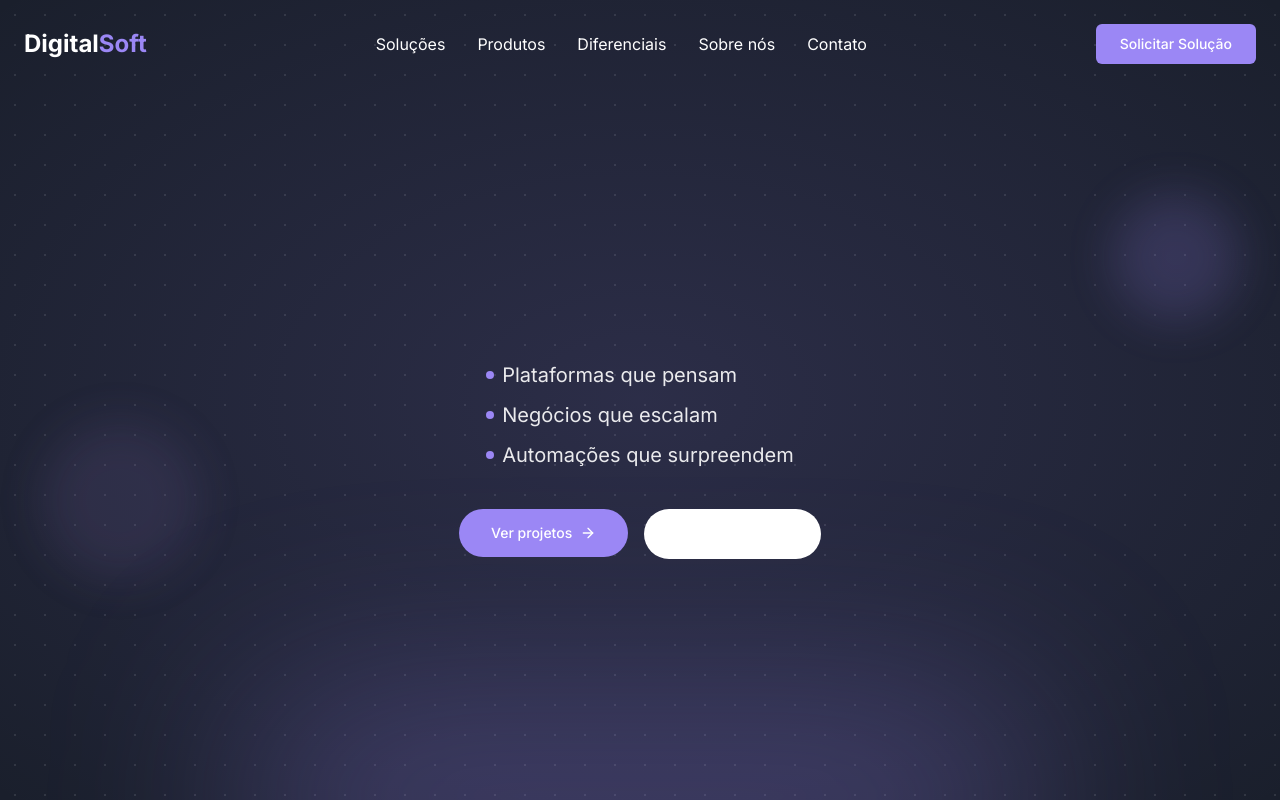
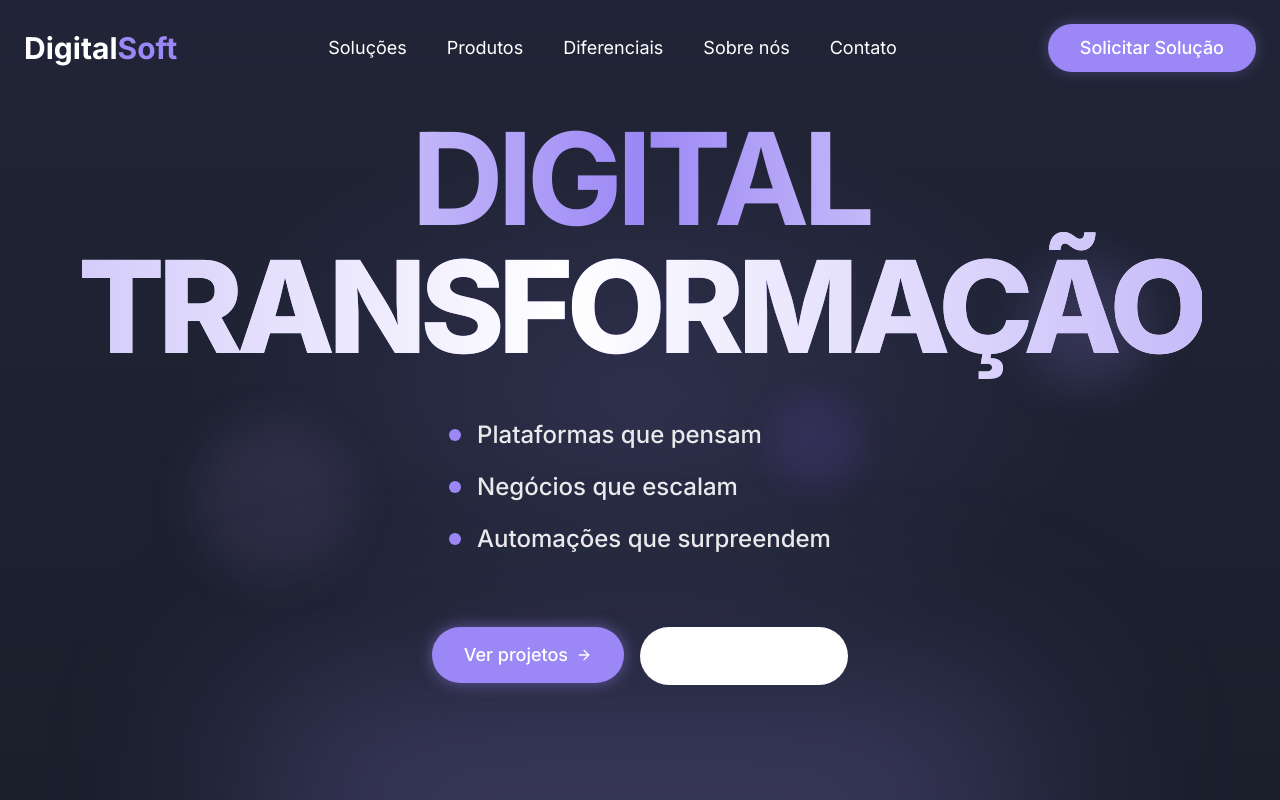
Before and after one commit to luabre/soft-solution-accelerate, a React (Vite) app: page / in a window 1280 px wide. Shown: the top 800 px of the page. Built offline with nearby package versions, Linux system fonts and the light colour scheme.

Commit message:
Refactor: Improve hero section impact
Enhanced the hero section to generate a stronger initial impact, focusing on immediate visual appeal and a compelling first impression.

```diff
--- a/src/components/HeroSection.tsx
+++ b/src/components/HeroSection.tsx
@@ -5,50 +5,60 @@ import { Button } from "@/components/ui/button";
 
 const HeroSection = () => {
   return (
-    <section className="w-full min-h-screen flex flex-col justify-center relative overflow-hidden py-12 md:py-20 hero-grid">
-      <div className="absolute inset-0 bg-gradient-radial from-digital-purple/20 to-transparent opacity-70"></div>
+    <section className="w-full min-h-screen flex flex-col justify-center relative overflow-hidden py-12 md:py-20">
+      {/* Background effects */}
+      <div className="absolute inset-0 bg-digital-dark-purple z-0">
+        <div className="absolute inset-0 bg-gradient-to-b from-digital-purple/5 to-transparent"></div>
+        <div className="absolute top-0 left-0 w-full h-full bg-[radial-gradient(ellipse_at_center,_var(--tw-gradient-stops))] from-digital-purple/20 via-transparent to-transparent opacity-70"></div>
+      </div>
 
-      {/* Animated background elements */}
-      <div className="absolute top-1/4 right-10 w-32 h-32 bg-digital-purple/30 rounded-full blur-xl animate-float"></div>
-      <div className="absolute bottom-1/4 left-10 w-40 h-40 bg-digital-secondary-purple/20 rounded-full blur-xl animate-float-delay"></div>
+      {/* Animated orbs */}
+      <div className="absolute top-1/3 right-[10%] w-32 h-32 bg-digital-purple/30 rounded-full blur-xl animate-float"></div>
+      <div className="absolute bottom-1/4 left-[15%] w-40 h-40 bg-digital-secondary-purple/20 rounded-full blur-xl animate-float-delay"></div>
+      <div className="absolute top-1/2 left-[60%] w-24 h-24 bg-digital-vivid-purple/20 rounded-full blur-lg animate-float"></div>
 
       <div className="container px-4 md:px-6 mx-auto relative z-10">
-        <div className="flex flex-col items-center text-center gap-6">
-          <h1 className="text-4xl md:text-6xl lg:text-8xl font-bold tracking-tight opacity-0 animate-fade-in bg-clip-text text-transparent bg-gradient-to-r from-white via-digital-purple to-white">
-            CRIAMOS O <span className="shimmer-text font-extrabold">FUTURO</span>
+        <div className="flex flex-col items-center text-center gap-8 md:gap-12">
+          {/* Main heading with impactful typography */}
+          <h1 className="text-5xl md:text-7xl lg:text-9xl font-bold tracking-tighter animate-fade-in bg-clip-text text-transparent bg-gradient-to-r from-white via-digital-purple to-white">
+            <span className="block">DIGITAL</span>
+            <span className="shimmer-text font-extrabold">TRANSFORMAÇÃO</span>
           </h1>
 
-          <div className="flex flex-col gap-3 opacity-0 animate-fade-in-delay-1 max-w-xl">
-            <div className="flex items-center gap-2 text-lg md:text-xl">
-              <span className="inline-block w-2 h-2 rounded-full bg-digital-purple"></span>
-              <p className="text-white/90">Plataformas que pensam</p>
-            </div>
-            <div className="flex items-center gap-2 text-lg md:text-xl">
-              <span className="inline-block w-2 h-2 rounded-full bg-digital-purple"></span>
-              <p className="text-white/90">Negócios que escalam</p>
-            </div>
-            <div className="flex items-center gap-2 text-lg md:text-xl">
-              <span className="inline-block w-2 h-2 rounded-full bg-digital-purple"></span>
-              <p className="text-white/90">Automações que surpreendem</p>
-            </div>
+          {/* Highlighted bullet points */}
+          <div className="flex flex-col gap-5 animate-fade-in-delay-1 max-w-2xl">
+            {bulletPoints.map((point, index) => (
+              <div key={index} className="flex items-center gap-4 group">
+                <span className="inline-block w-3 h-3 rounded-full bg-digital-purple group-hover:scale-125 transition-all duration-300"></span>
+                <p className="text-xl md:text-2xl text-white/90 font-medium">{point}</p>
+              </div>
+            ))}
           </div>
 
-          <div className="flex flex-col sm:flex-row gap-4 mt-4 opacity-0 animate-fade-in-delay-2">
-            <Button className="bg-digital-purple hover:bg-digital-purple/90 text-white px-8 py-6 rounded-full flex items-center gap-2 hover:translate-y-[-5px] transition-all duration-300">
+          {/* CTA buttons with enhanced styling */}
+          <div className="flex flex-col sm:flex-row gap-4 mt-6 animate-fade-in-delay-2">
+            <Button className="bg-digital-purple hover:bg-digital-purple/90 text-white px-8 py-7 text-lg rounded-full flex items-center gap-2 hover:-translate-y-1 transition-all duration-300 shadow-[0_0_15px_rgba(155,135,245,0.5)]">
               Ver projetos
-              <ArrowRight size={18} />
+              <ArrowRight size={20} />
             </Button>
-            <Button variant="outline" className="border-white/20 hover:border-digital-purple text-white hover:bg-white/5 px-8 py-6 rounded-full flex items-center gap-2 hover:translate-y-[-5px] transition-all duration-300">
+            <Button variant="outline" className="border-white/20 hover:border-digital-purple text-white hover:bg-white/5 px-8 py-7 text-lg rounded-full flex items-center gap-2 hover:-translate-y-1 transition-all duration-300">
               Solicitar solução
             </Button>
           </div>
         </div>
       </div>
 
-      {/* Visual elements */}
+      {/* Bottom glow effect */}
       <div className="absolute -bottom-24 left-1/2 w-[800px] h-[200px] bg-digital-purple/30 rounded-full blur-[100px] -translate-x-1/2"></div>
     </section>
   );
 };
 
+// Bullet points data
+const bulletPoints = [
+  "Plataformas que pensam",
+  "Negócios que escalam",
+  "Automações que surpreendem"
+];
+
 export default HeroSection;
--- a/src/components/Navbar.tsx
+++ b/src/components/Navbar.tsx
@@ -26,20 +26,20 @@ const Navbar = () => {
       }`}
     >
       <div className="container mx-auto px-4 md:px-6 flex items-center justify-between">
-        <a href="#" className="text-white font-bold text-xl md:text-2xl">
+        <a href="#" className="text-white font-bold text-2xl md:text-3xl">
           Digital<span className="text-digital-purple">Soft</span>
         </a>
 
-        <nav className="hidden lg:flex items-center space-x-8">
-          <a href="#" className="text-white hover:text-digital-purple transition-colors">Soluções</a>
-          <a href="#" className="text-white hover:text-digital-purple transition-colors">Produtos</a>
-          <a href="#" className="text-white hover:text-digital-purple transition-colors">Diferenciais</a>
-          <a href="#" className="text-white hover:text-digital-purple transition-colors">Sobre nós</a>
-          <a href="#" className="text-white hover:text-digital-purple transition-colors">Contato</a>
+        <nav className="hidden lg:flex items-center space-x-10">
+          <a href="#" className="text-white hover:text-digital-purple transition-colors text-lg">Soluções</a>
+          <a href="#" className="text-white hover:text-digital-purple transition-colors text-lg">Produtos</a>
+          <a href="#" className="text-white hover:text-digital-purple transition-colors text-lg">Diferenciais</a>
+          <a href="#" className="text-white hover:text-digital-purple transition-colors text-lg">Sobre nós</a>
+          <a href="#" className="text-white hover:text-digital-purple transition-colors text-lg">Contato</a>
         </nav>
 
         <div className="hidden lg:block">
-          <Button className="bg-digital-purple hover:bg-digital-purple/90 text-white px-6">
+          <Button className="bg-digital-purple hover:bg-digital-purple/90 text-white px-8 py-6 rounded-full text-lg shadow-[0_0_15px_rgba(155,135,245,0.3)]">
             Solicitar Solução
           </Button>
         </div>
@@ -48,7 +48,7 @@ const Navbar = () => {
           className="lg:hidden text-white focus:outline-none"
           onClick={() => setIsMenuOpen(!isMenuOpen)}
         >
-          {isMenuOpen ? <X size={24} /> : <Menu size={24} />}
+          {isMenuOpen ? <X size={28} /> : <Menu size={28} />}
         </button>
       </div>
 
@@ -62,7 +62,7 @@ const Navbar = () => {
             <a href="#" className="text-xl text-white hover:text-digital-purple transition-colors py-3 border-b border-white/10">Sobre nós</a>
             <a href="#" className="text-xl text-white hover:text-digital-purple transition-colors py-3 border-b border-white/10">Contato</a>
 
-            <Button className="bg-digital-purple hover:bg-digital-purple/90 text-white px-6 py-6 mt-4">
+            <Button className="bg-digital-purple hover:bg-digital-purple/90 text-white px-6 py-7 mt-4 rounded-full text-lg">
               Solicitar Solução
             </Button>
           </div>
--- a/src/index.css
+++ b/src/index.css
@@ -1,3 +1,4 @@
+
 @import url('https://fonts.googleapis.com/css2?family=Inter:wght@300;400;500;600;700;800;900&display=swap');
 
 @tailwind base;
@@ -105,7 +106,7 @@
 
 @layer components {
   .shimmer-text {
-    @apply bg-clip-text text-transparent bg-gradient-to-r from-white via-digital-purple to-white bg-shimmer-gradient bg-200% animate-text-shimmer;
+    @apply bg-clip-text text-transparent bg-gradient-to-r from-white via-digital-purple to-white bg-[length:200%_100%] animate-text-shimmer;
   }
 
   .gradient-text {
@@ -130,6 +131,6 @@
   }
 
   .shadow-glow {
-    box-shadow: 0 0 30px rgba(155, 135, 245, 0.1);
+    box-shadow: 0 0 30px rgba(155, 135, 245, 0.15);
   }
 }
```
